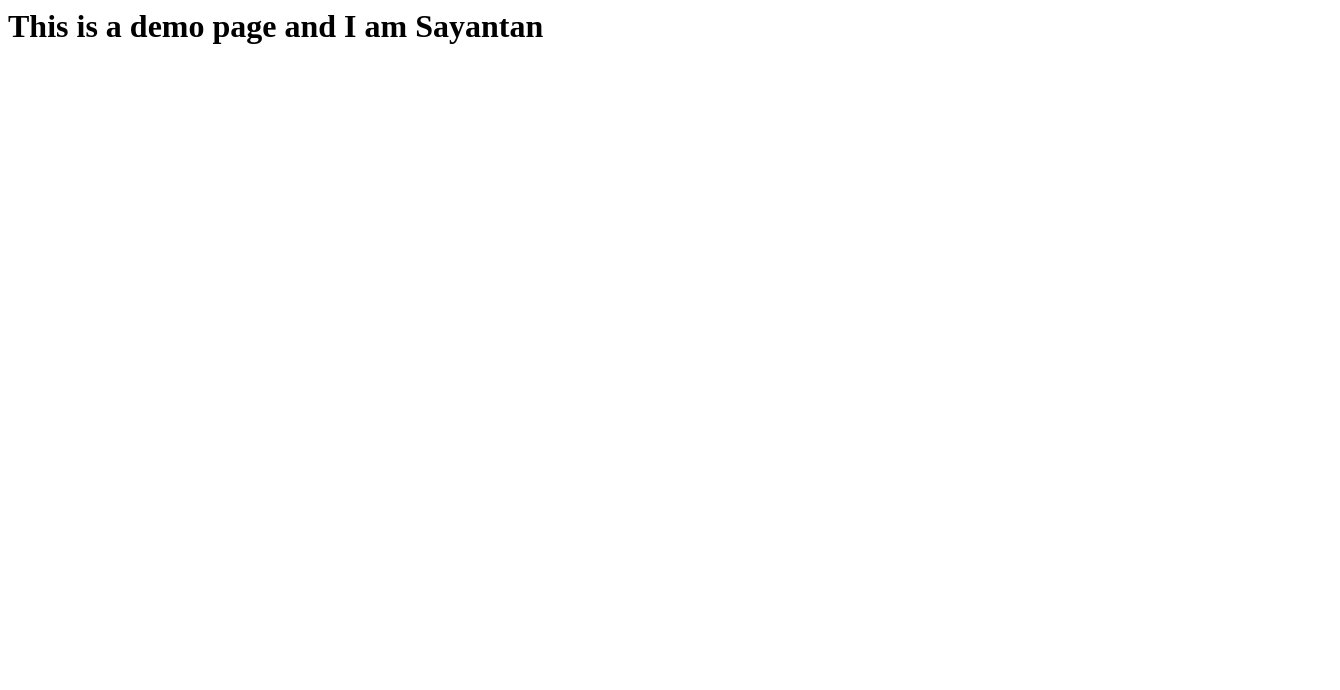
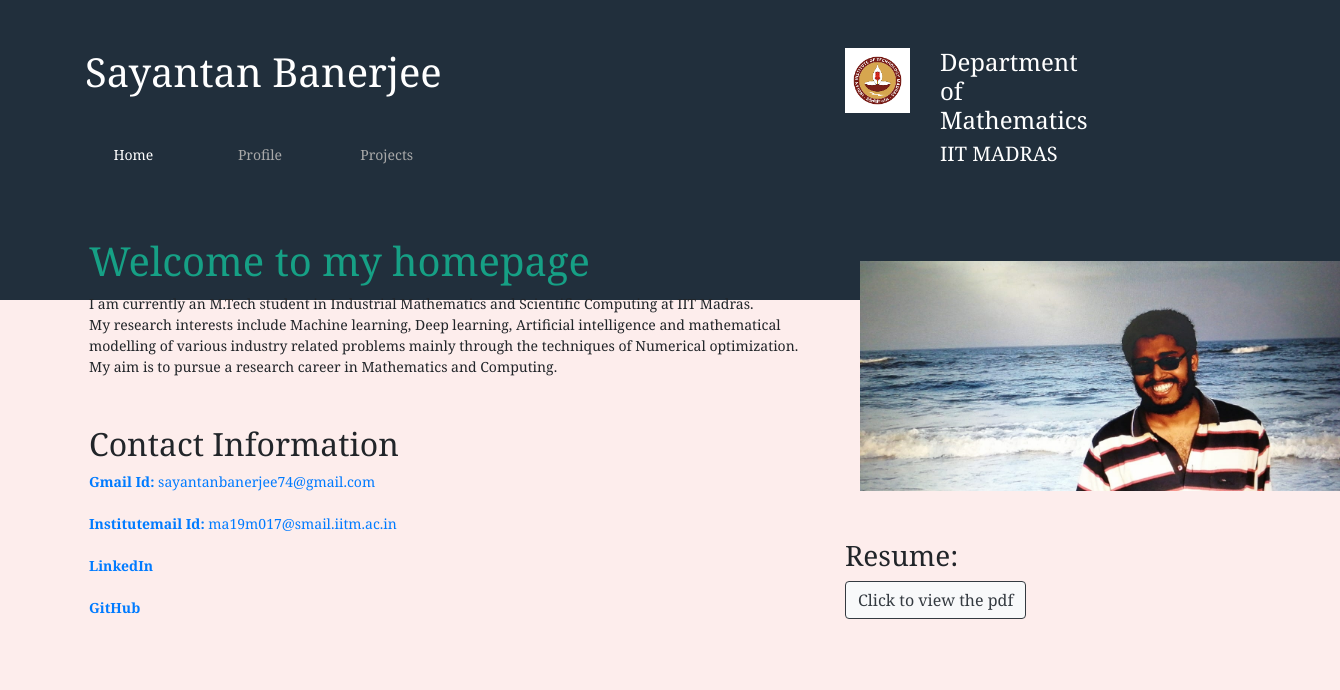
Before and after one commit to sayantan237/sayantan237.github.io, a plain HTML site: page index.html in a window 1280 px wide. Shown: the whole page, 1340 px wide, since content can reach past the window. Drawn offline with nearby package versions, Linux system fonts and the light colour scheme.

Commit message:
Add files via upload

```diff
--- a/index.html
+++ b/index.html
@@ -1,11 +1,129 @@
 <html>
     <head>
-        <title>Demo</title>
+        <link rel="stylesheet" href="https://stackpath.bootstrapcdn.com/bootstrap/4.4.1/css/bootstrap.min.css" integrity="sha384-Vkoo8x4CGsO3+Hhxv8T/Q5PaXtkKtu6ug5TOeNV6gBiFeWPGFN9MuhOf23Q9Ifjh" crossorigin="anonymous">
+        <script src="https://code.jquery.com/jquery-3.4.1.slim.min.js" integrity="sha384-J6qa4849blE2+poT4WnyKhv5vZF5SrPo0iEjwBvKU7imGFAV0wwj1yYfoRSJoZ+n" crossorigin="anonymous"></script>
+        <script src="https://cdn.jsdelivr.net/npm/popper.js@1.16.0/dist/umd/popper.min.js" integrity="sha384-Q6E9RHvbIyZFJoft+2mJbHaEWldlvI9IOYy5n3zV9zzTtmI3UksdQRVvoxMfooAo" crossorigin="anonymous"></script>
+        <script src="https://stackpath.bootstrapcdn.com/bootstrap/4.4.1/js/bootstrap.min.js" integrity="sha384-wfSDF2E50Y2D1uUdj0O3uMBJnjuUD4Ih7YwaYd1iqfktj0Uod8GCExl3Og8ifwB6" crossorigin="anonymous"></script>
+
+        <style>
+            body{
+                margin:0;
+			    background: linear-gradient(to top, #FDEDEC 0%,#FDEDEC 500px,#212F3C 500px,#212F3C 100% );
+                font-family:georgia,garamond,serif;font-size:14px;
+            }
+            .onHoverDark:hover { background-color: #222222 !important; color: #BABABA !important;}
+		    .hrefWithoutDecoration {text-decoration: none !important; color:black !important;}
+		    .activeCustom {color:#FFF}
+		    .inactiveCustom {color:#A9A9A9}
+
+        </style>
+        <meta name="viewport" content="width=device-width, initial-scale=1">
+        <meta name="description" content="Sayantan's Home Page">
+        <meta name="author" content="Sayantan Banerjee">
+        <meta charset="UTF-8">
+
+
+        <meta property="og:title" content="Sayantan's HomePage">
+        <meta property="og:description" content="Sayantan's Home Page">
+        <title>Sayantan Banerjee</title>
+
+
     </head>
     <body>
-        <h1>
-            This is a demo page and I am Sayantan
-        </h1>
+        <div class="container pt-5 pb-3">
+            <div class="row">
+                <div class="col-lg-8">
+                    <div class="row pb-3">
+                        <div class="col">
+                            <h1 class="text-white">Sayantan Banerjee</h1>
+
+
+                        </div>
+                    </div>
+                    <div class="row mt-3 mb-4 text-center">
+                        <div class="col-xl-6">
+                            <div class="row">
+                                <div class="col">
+                                    <a class="nav-link onHoverDark activeCustom" href="/">Home</a>
+                                </div>
+                                <div class="col">
+                                    <a class="nav-link onHoverDark inactiveCustom" href="/profile">Profile</a>
+                                </div>
+                                <div class="col">
+                                    <a class="nav-link onHoverDark inactiveCustom" href="/profile">Projects</a>
+                                </div>
+
+                            </div>
+                        </div>
+                    </div>
+
+                </div>
+                <div class="col-lg-1">
+                    <div class="row pb-3">
+                        <div class="col">
+                            <img src="image/iitm logo.png" width="100%">
+
+
+
+                        </div>
+                    </div>
+                </div>
+                <div class="col-lg-2">
+                    <div class="row pb-3">
+                        <div class="col">
+                            <h4 class="text-white">Department of Mathematics</h4>
+                            <h5 class="text-white">IIT MADRAS</h5>
+
+
+                        </div>
+                    </div>
+                </div>
+
+            </div>
+        </div>
+        <div class="container">
+            <div class="row">
+                <div class="col-lg-8">
+                    <div class="mb-5 mt-4 mx-1">
+                        <h1 style="color:#16A085";>Welcome to my homepage</h1>
+                        <p >
+                            I am currently an M.Tech student in Industrial Mathematics and Scientific Computing at IIT Madras.<br>My research interests include Machine
+                            learning, Deep learning, Artificial intelligence and mathematical modelling of various industry related problems mainly through
+                            the techniques of Numerical optimization. <br>My aim is to pursue a research career in Mathematics and Computing.<br>
+
+                        </p>
+
+
+                    </div>
+                    <div class="mb-5 mt-4 mx-1">
+                        <h2>Contact Information</h2>
+                        <p>
+                            <a href="mailto:sayantanbanerjee74@gmail.com"><strong>Gmail Id: </strong> sayantanbanerjee74@gmail.com</a><br><br>
+                            <a href="mailto:ma19m017@smail.iitm.ac.in"><strong>Institutemail Id: </strong> ma19m017@smail.iitm.ac.in</a><br><br>
+                            <a href="https://www.linkedin.com/in/sayantan-banerjee-43b41b148/"><strong>LinkedIn</strong> </a><br><br>
+                            <a href="https://github.com/sayantan237"><strong>GitHub</strong> </a><br><br>
+
+                        </p>
+                    </div>
+
+                </div>
+                <div class="col-lg-4 pt-5">
+                    <div class="col text-center">
+                        <img src="image/profilepic.jpeg" width="150%" >
+                    </div>
+                    <div class="row pt-5 pb-3">
+
+                        <div class="col">
+                            <h3>Resume:</h3>
+                            <a href="pdf/MA19M017(sayantan).pdf" class="hrefWithoutDecoration"><button type="button" class="btn btn-light btn-outline-dark">Click to view the pdf</button></a>
+
+                        </div>
+
+
+                    </div>
+                </div>
+            </div>
+        </div>
 
     </body>
 </html>
```
